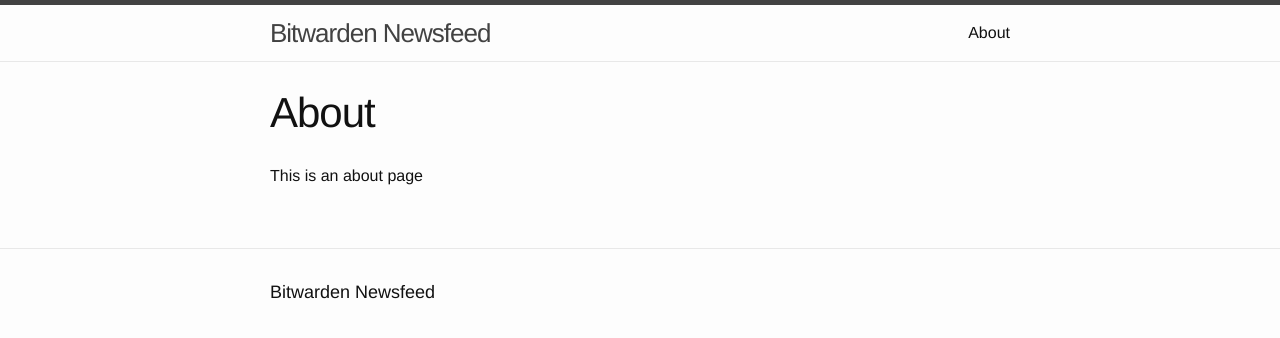
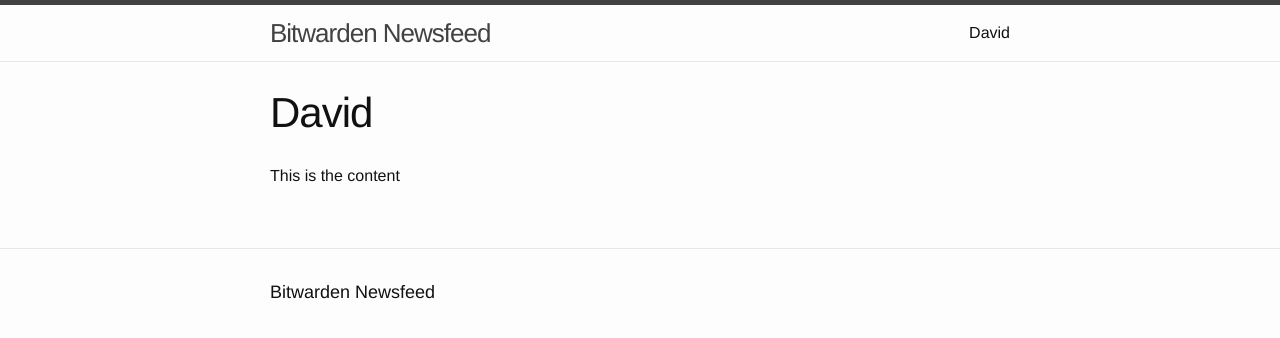
Before and after one commit to davidschoi/newsfeed, a Jekyll site: the page built from david.markdown, in a window 1280 px wide. Shown: the top 338 px of the page. Built offline with Jekyll 4.4.1, drawn with Linux system fonts in a browser that asks for light colours.

Commit message:
Updated David

```diff
--- a/david.markdown
+++ b/david.markdown
@@ -1,7 +1,7 @@
 ---
-title: About
+title: David
 date: 2020-04-22 23:04:00 Z
 Field name:
 ---
 
-This is an about page
+This is the content
```
